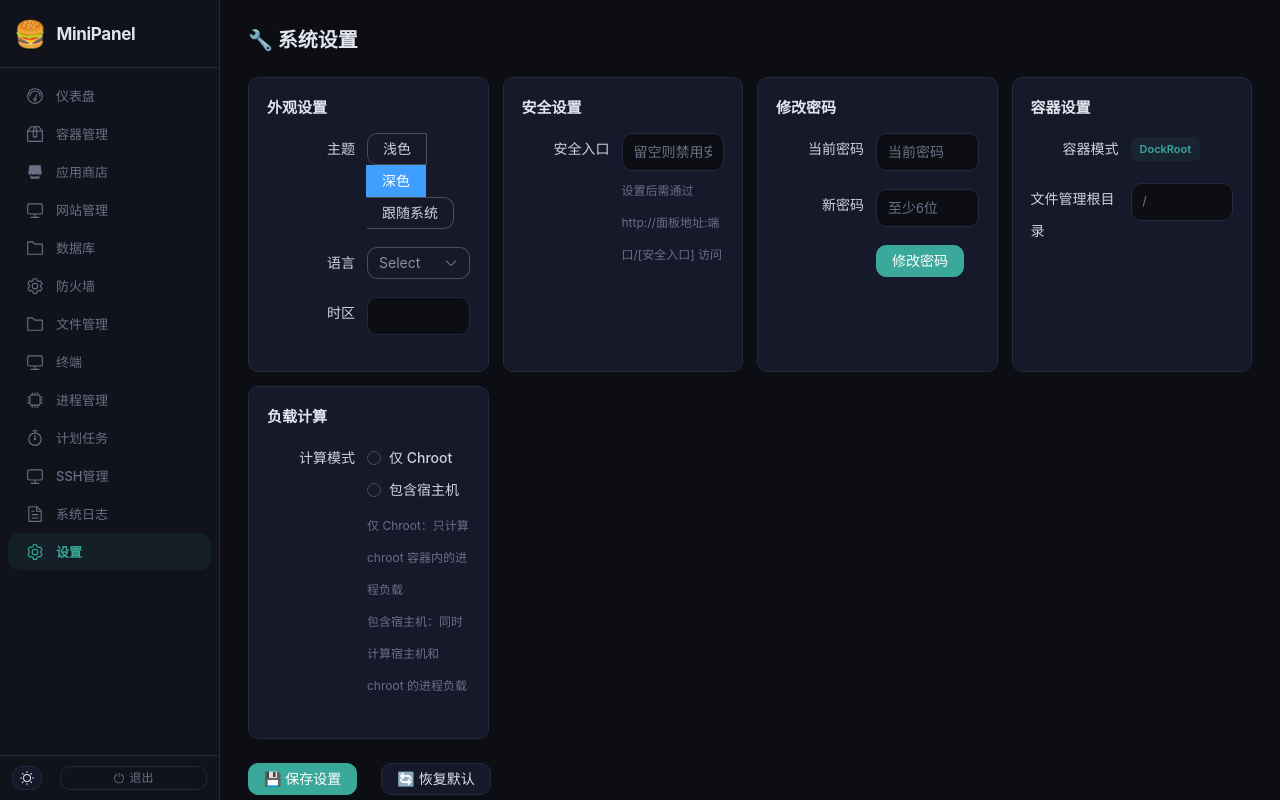
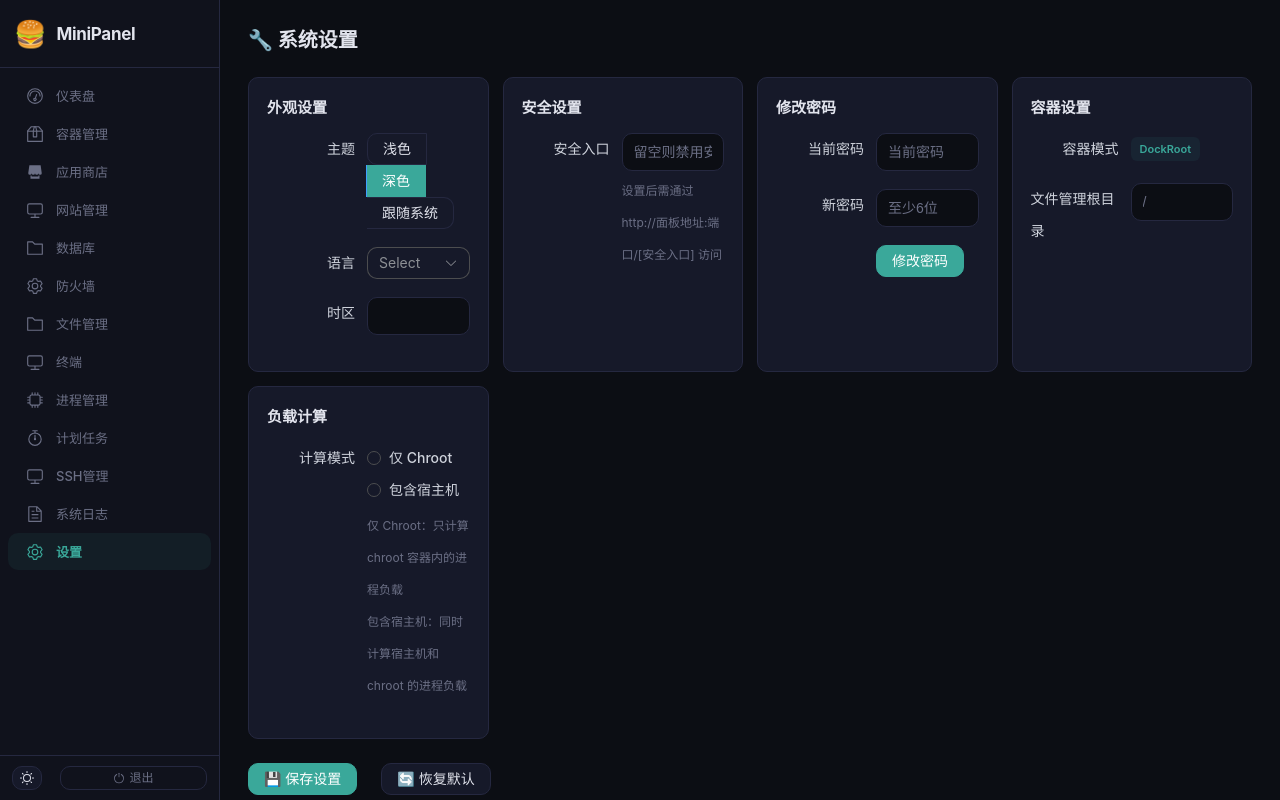
Before and after one commit to YevolcXhb/mini-panel, a Vue app in the folder frontend/: page /settings in a window 1280 px wide. Built offline with nearby package versions, Linux system fonts and the light colour scheme; no server answers; sample sign-in values are in the browser's storage.

Commit message:
fix: radio-button border-radius consistency for theme switcher

```diff
--- a/frontend/src/styles/dark-theme.css
+++ b/frontend/src/styles/dark-theme.css
@@ -358,6 +358,26 @@ html, body, #app {
 .el-radio__input.is-checked + .el-radio__label {
   color: var(--acc) !important;
 }
+.el-radio-button__inner {
+  background: var(--card) !important;
+  border-color: var(--bdr) !important;
+  color: var(--txt) !important;
+  border-radius: 0 !important;
+}
+.el-radio-button__original-radio:checked + .el-radio-button__inner {
+  background: var(--acc) !important;
+  border-color: var(--acc) !important;
+  color: #fff !important;
+}
+.el-radio-button:first-child .el-radio-button__inner {
+  border-radius: var(--r) 0 0 var(--r) !important;
+}
+.el-radio-button:last-child .el-radio-button__inner {
+  border-radius: 0 var(--r) var(--r) 0 !important;
+}
+.el-radio-button:first-child .el-radio-button__inner {
+  border-left: 1px solid var(--bdr) !important;
+}
 
 /* ── Select Dropdown ── */
 .el-select-dropdown {
```
